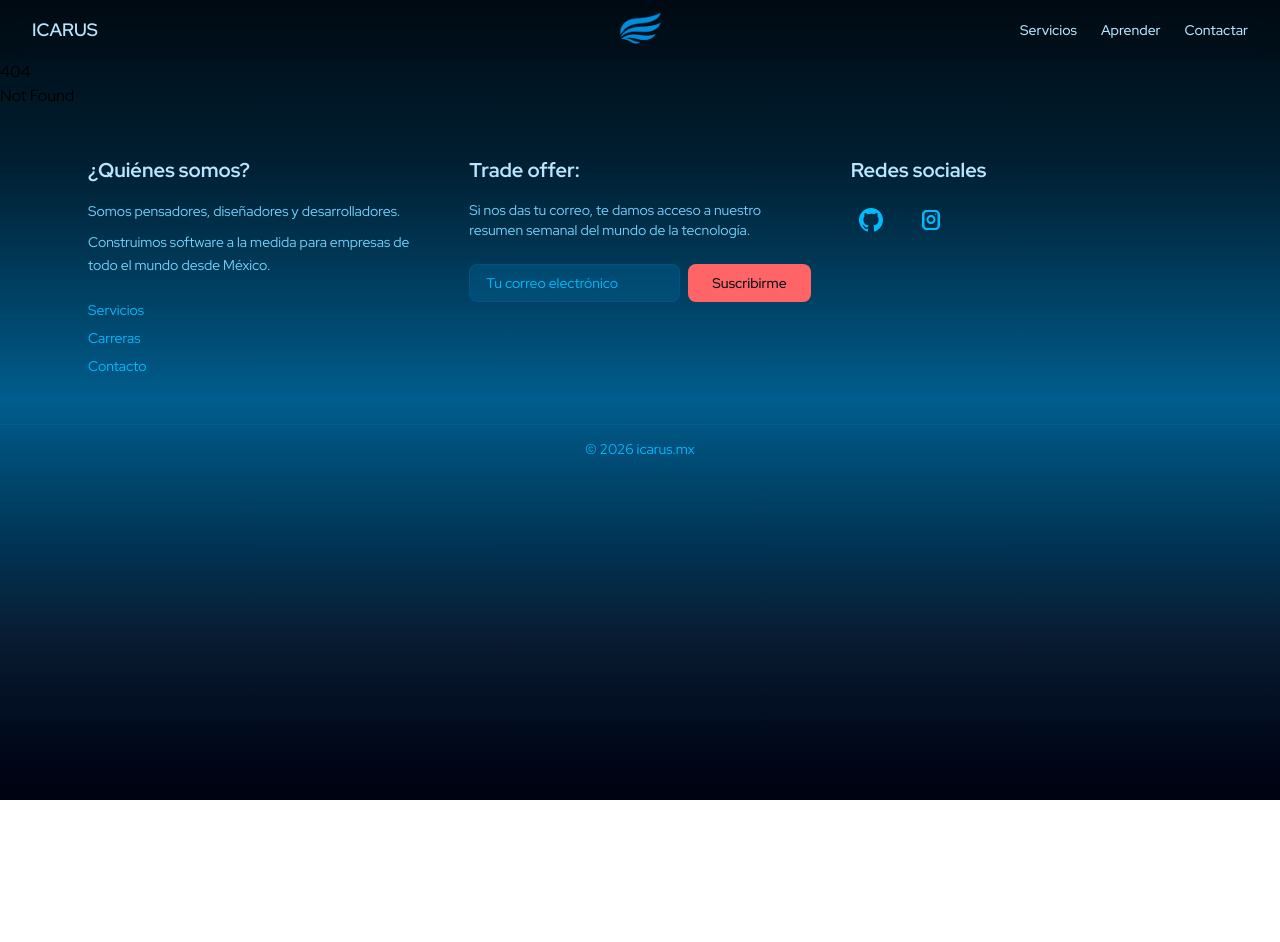
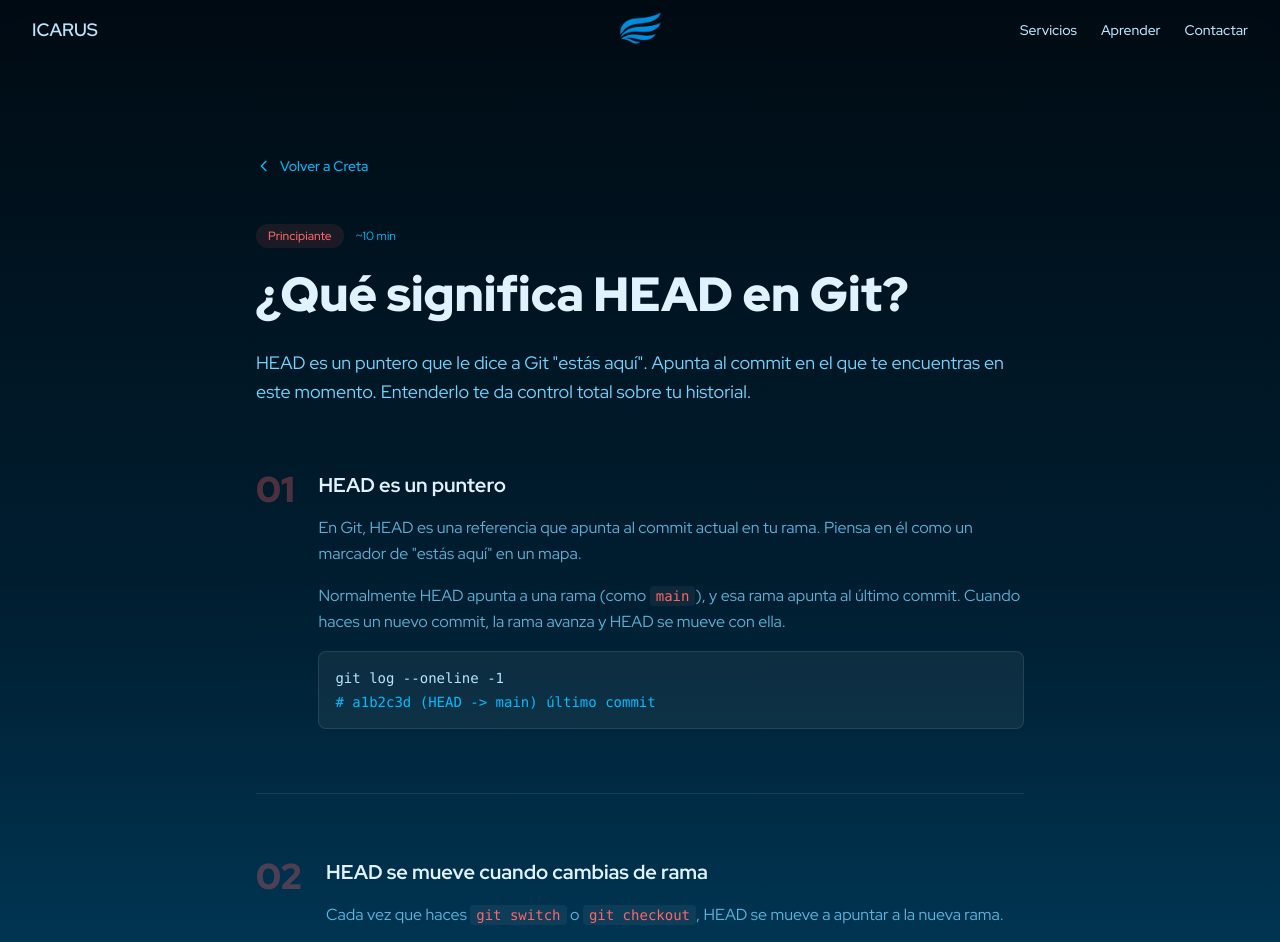
Before and after one commit to grzlz/icarus, a SvelteKit app: page /proyectos/que-significa-head-en-git in a window 1280 px wide. Before the commit this address had no page. Shown: the top 942 px of the page. Before the commit the page ends 800 px from the top, so only its background shows below. Built offline with nearby package versions, Linux system fonts and the light colour scheme.

Commit message:
add new copy

```diff
--- a/src/routes/creta/+page.svelte
+++ b/src/routes/creta/+page.svelte
@@ -18,13 +18,14 @@
 
 <!-- Hero -->
 <section class="py-24 px-6">
-	<div class="max-w-4xl mx-auto text-center">
+	<div class="max-w-4xl mx-auto">
 		<p class="text-red-400 font-semibold text-sm uppercase tracking-widest mb-4">Aprende haciendo</p>
-		<h1 class="text-4xl md:text-6xl font-black text-primary-100 leading-tight mb-6">
-			Empieza aquí tu ruta de aprendizaje
+		<h1 class="text-3xl md:text-5xl font-black text-primary-100 leading-tight mb-6">
+			Empieza aquí tu ruta<br/>
+			<span class="text-primary-400">de aprendizaje</span>
 		</h1>
-		<p class="text-lg md:text-xl text-primary-300 max-w-2xl mx-auto leading-relaxed">
-			Guías prácticas que te acompañan en tu camino. Cada guía te lleva paso a paso, desde cero hasta tu primer aporte en el mundo opensource  (si ya sabes algo de Git).
+		<p class="text-lg md:text-xl text-primary-300 max-w-2xl leading-relaxed">
+			Guías prácticas que te acompañan en tu camino. Cada una te lleva paso a paso, desde cero hasta tu primer aporte opensource.
 		</p>
 	</div>
 </section>
@@ -72,21 +73,21 @@
 			</a>
 
 			<a
-				href="/proyectos/instala-ariadna"
+				href="/proyectos/que-significa-head-en-git"
 				class="flex flex-col bg-white/5 border border-white/10 backdrop-blur-sm rounded-2xl p-8 transition-all duration-300 hover:scale-[1.02] hover:bg-white/10 hover:border-white/20 group"
 			>
 				<div class="flex items-center gap-4 mb-4">
 					<span class="text-3xl font-black text-red-400/60 leading-none shrink-0">03</span>
 					<h2 class="text-xl font-bold text-primary-100 group-hover:text-red-400 transition-colors duration-200">
-						Instala Ariadna
+						¿Qué significa HEAD en Git?
 					</h2>
 				</div>
 				<p class="text-primary-200/70 leading-relaxed mb-6">
-					Configura Neovim con LSP, plugins y keybindings listos en un solo comando.
+					Entiende qué es HEAD, cómo se mueve entre commits y por qué es clave para navegar tu historial.
 				</p>
 				<div class="mt-auto flex items-center gap-3">
 					<span class="text-xs font-medium bg-red-400/10 text-red-400 px-3 py-1 rounded-full">Principiante</span>
-					<span class="text-xs text-primary-400">~5 min</span>
+					<span class="text-xs text-primary-400">~10 min</span>
 				</div>
 			</a>
 
@@ -101,7 +102,7 @@
 					</h2>
 				</div>
 				<p class="text-primary-200/70 leading-relaxed mb-6">
-					Únete al taller de software de icarus.mx. Un laberinto y la ruta para transitarlo.
+					Creta es el taller de software de icarus.mx. Aquí encontrarás un laberinto y la ruta para transitarlo.
 				</p>
 				<div class="mt-auto flex items-center gap-3">
 					<span class="text-xs font-medium bg-red-400/10 text-red-400 px-3 py-1 rounded-full">Comunidad</span>
--- /dev/null
+++ b/src/routes/proyectos/que-significa-head-en-git/+page.svelte
@@ -0,0 +1,173 @@
+<svelte:head>
+	<title>¿Qué significa HEAD en Git? | Proyectos | icarus.mx</title>
+	<meta name="description" content="Entiende qué es HEAD en Git, cómo se mueve entre commits y por qué es clave para navegar tu historial." />
+
+	<meta property="og:type" content="article" />
+	<meta property="og:title" content="¿Qué significa HEAD en Git? | icarus.mx" />
+	<meta property="og:description" content="Entiende qué es HEAD en Git, cómo se mueve entre commits y por qué es clave para navegar tu historial." />
+	<meta property="og:image" content="https://icarus.mx/logo_zoomed.png" />
+	<meta property="og:url" content="https://icarus.mx/proyectos/que-significa-head-en-git" />
+	<meta property="og:site_name" content="icarus.mx" />
+
+	<meta property="twitter:card" content="summary_large_image" />
+	<meta property="twitter:url" content="https://icarus.mx/proyectos/que-significa-head-en-git" />
+	<meta property="twitter:title" content="¿Qué significa HEAD en Git? | icarus.mx" />
+	<meta property="twitter:description" content="Entiende qué es HEAD en Git, cómo se mueve entre commits y por qué es clave para navegar tu historial." />
+	<meta property="twitter:image" content="https://icarus.mx/logo_zoomed.png" />
+</svelte:head>
+
+<section class="py-24 px-6">
+	<div class="max-w-3xl mx-auto">
+		<!-- Back link -->
+		<a href="/creta" class="inline-flex items-center gap-2 text-primary-400 hover:text-red-400 transition-colors duration-200 mb-12 text-sm font-medium">
+			<svg xmlns="http://www.w3.org/2000/svg" class="w-4 h-4" fill="none" viewBox="0 0 24 24" stroke="currentColor" stroke-width="2">
+				<path stroke-linecap="round" stroke-linejoin="round" d="M15 19l-7-7 7-7" />
+			</svg>
+			Volver a Creta
+		</a>
+
+		<!-- Header -->
+		<div class="mb-16">
+			<div class="flex items-center gap-3 mb-4">
+				<span class="text-xs font-medium bg-red-400/10 text-red-400 px-3 py-1 rounded-full">Principiante</span>
+				<span class="text-xs text-primary-400">~10 min</span>
+			</div>
+			<h1 class="text-3xl md:text-5xl font-black text-primary-100 leading-tight mb-6">
+				¿Qué significa HEAD en Git?
+			</h1>
+			<p class="text-lg text-primary-300 leading-relaxed">
+				HEAD es un puntero que le dice a Git "estás aquí". Apunta al commit en el que te encuentras en este momento. Entenderlo te da control total sobre tu historial.
+			</p>
+		</div>
+
+		<!-- Steps -->
+		<div class="space-y-16">
+			<!-- Step 1 -->
+			<div class="flex gap-6 items-start">
+				<span class="text-4xl font-black text-red-400/30 leading-none shrink-0">01</span>
+				<div class="space-y-4">
+					<h2 class="text-xl font-bold text-primary-100">HEAD es un puntero</h2>
+					<p class="text-primary-300/80 leading-relaxed">
+						En Git, HEAD es una referencia que apunta al commit actual en tu rama. Piensa en él como un marcador de "estás aquí" en un mapa.
+					</p>
+					<p class="text-primary-300/80 leading-relaxed">
+						Normalmente HEAD apunta a una rama (como <code class="text-red-400 bg-white/5 px-1.5 py-0.5 rounded text-sm">main</code>), y esa rama apunta al último commit. Cuando haces un nuevo commit, la rama avanza y HEAD se mueve con ella.
+					</p>
+					<div class="bg-white/5 border border-white/10 rounded-lg p-4 font-mono text-sm text-primary-200 overflow-x-auto">
+						<p>git log --oneline -1</p>
+						<p class="text-primary-400 mt-1"># a1b2c3d (HEAD -> main) último commit</p>
+					</div>
+				</div>
+			</div>
+
+			<div class="w-full h-px bg-white/10"></div>
+
+			<!-- Step 2 -->
+			<div class="flex gap-6 items-start">
+				<span class="text-4xl font-black text-red-400/30 leading-none shrink-0">02</span>
+				<div class="space-y-4">
+					<h2 class="text-xl font-bold text-primary-100">HEAD se mueve cuando cambias de rama</h2>
+					<p class="text-primary-300/80 leading-relaxed">
+						Cada vez que haces <code class="text-red-400 bg-white/5 px-1.5 py-0.5 rounded text-sm">git switch</code> o <code class="text-red-400 bg-white/5 px-1.5 py-0.5 rounded text-sm">git checkout</code>, HEAD se mueve a apuntar a la nueva rama.
+					</p>
+					<div class="bg-white/5 border border-white/10 rounded-lg p-4 font-mono text-sm text-primary-200 space-y-1 overflow-x-auto">
+						<p>git switch main</p>
+						<p class="text-primary-400"># HEAD -> main</p>
+						<p class="mt-2">git switch feature</p>
+						<p class="text-primary-400"># HEAD -> feature</p>
+					</div>
+					<p class="text-primary-400 text-sm">
+						HEAD siempre sabe en qué rama estás. Por eso <code class="text-red-400 bg-white/5 px-1.5 py-0.5 rounded text-sm">git branch</code> marca con asterisco la rama actual.
+					</p>
+				</div>
+			</div>
+
+			<div class="w-full h-px bg-white/10"></div>
+
+			<!-- Step 3 -->
+			<div class="flex gap-6 items-start">
+				<span class="text-4xl font-black text-red-400/30 leading-none shrink-0">03</span>
+				<div class="space-y-4">
+					<h2 class="text-xl font-bold text-primary-100">Detached HEAD — cuando HEAD no apunta a una rama</h2>
+					<p class="text-primary-300/80 leading-relaxed">
+						Si haces checkout a un commit específico (no a una rama), HEAD se "despega" — deja de seguir a una rama y apunta directo al commit.
+					</p>
+					<div class="bg-white/5 border border-white/10 rounded-lg p-4 font-mono text-sm text-primary-200 space-y-1 overflow-x-auto">
+						<p>git checkout a1b2c3d</p>
+						<p class="text-primary-400"># HEAD está en a1b2c3d (detached)</p>
+					</div>
+					<p class="text-primary-300/80 leading-relaxed">
+						En este estado puedes explorar el código en ese punto del tiempo. Si quieres guardar cambios desde aquí, crea una rama:
+					</p>
+					<div class="bg-white/5 border border-white/10 rounded-lg p-4 font-mono text-sm text-primary-200 overflow-x-auto">
+						<p>git switch -c nueva-rama</p>
+					</div>
+				</div>
+			</div>
+
+			<div class="w-full h-px bg-white/10"></div>
+
+			<!-- Step 4 -->
+			<div class="flex gap-6 items-start">
+				<span class="text-4xl font-black text-red-400/30 leading-none shrink-0">04</span>
+				<div class="space-y-4">
+					<h2 class="text-xl font-bold text-primary-100">Usando HEAD como referencia</h2>
+					<p class="text-primary-300/80 leading-relaxed">
+						HEAD es útil en comandos porque te deja referirte a commits relativos sin saber sus hashes.
+					</p>
+					<div class="bg-white/5 border border-white/10 rounded-lg p-4 font-mono text-sm text-primary-200 space-y-1 overflow-x-auto">
+						<p class="text-primary-400"># Ver el commit anterior</p>
+						<p>git show HEAD~1</p>
+						<p class="mt-2 text-primary-400"># Comparar con 3 commits atrás</p>
+						<p>git diff HEAD~3</p>
+						<p class="mt-2 text-primary-400"># Deshacer el último commit (manteniendo cambios)</p>
+						<p>git reset HEAD~1</p>
+					</div>
+					<p class="text-primary-400 text-sm">
+						<code class="text-red-400 bg-white/5 px-1.5 py-0.5 rounded text-sm">HEAD~1</code> = un commit antes. <code class="text-red-400 bg-white/5 px-1.5 py-0.5 rounded text-sm">HEAD~2</code> = dos commits antes. Y así.
+					</p>
+				</div>
+			</div>
+		</div>
+
+		<!-- Recap -->
+		<div class="mt-24 bg-white/5 border border-white/10 backdrop-blur-sm rounded-2xl p-8">
+			<h2 class="text-2xl font-bold text-primary-100 mb-6">Resumen</h2>
+			<ul class="space-y-3">
+				{#each [
+					'HEAD es un puntero a tu posición actual en el historial',
+					'Normalmente apunta a una rama, que apunta al último commit',
+					'Se mueve cuando cambias de rama o haces checkout',
+					'Detached HEAD = apuntando a un commit directamente, sin rama',
+					'HEAD~N te deja referenciar commits anteriores sin hashes'
+				] as item}
+					<li class="flex items-start gap-3 text-primary-300/80">
+						<svg xmlns="http://www.w3.org/2000/svg" class="w-5 h-5 text-red-400 shrink-0 mt-0.5" fill="none" viewBox="0 0 24 24" stroke="currentColor" stroke-width="2">
+							<path stroke-linecap="round" stroke-linejoin="round" d="M5 13l4 4L19 7" />
+						</svg>
+						{item}
+					</li>
+				{/each}
+			</ul>
+		</div>
+
+		<!-- CTA -->
+		<div class="mt-16 text-center">
+			<p class="text-primary-300 mb-6">¿Quieres seguir aprendiendo?</p>
+			<div class="flex flex-col sm:flex-row gap-4 justify-center">
+				<a
+					href="/proyectos/como-hacer-prs"
+					class="inline-block bg-red-400 hover:bg-red-500 text-primary-950 font-bold px-8 py-3 rounded-lg transition-all duration-300"
+				>
+					Aprende a hacer PRs
+				</a>
+				<a
+					href="/creta"
+					class="inline-block bg-white/5 border border-white/10 hover:bg-white/10 text-primary-200 font-medium px-8 py-3 rounded-lg transition-all duration-300"
+				>
+					Más guías
+				</a>
+			</div>
+		</div>
+	</div>
+</section>
```
